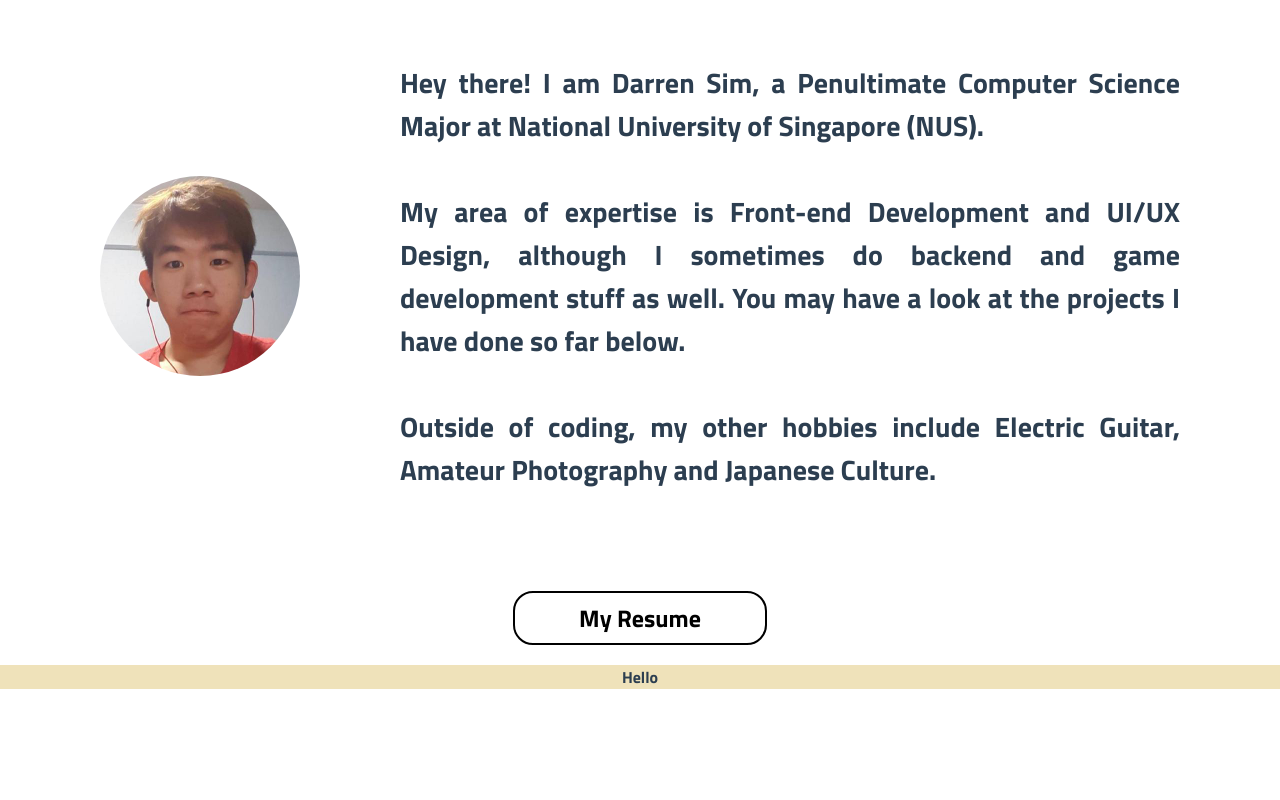
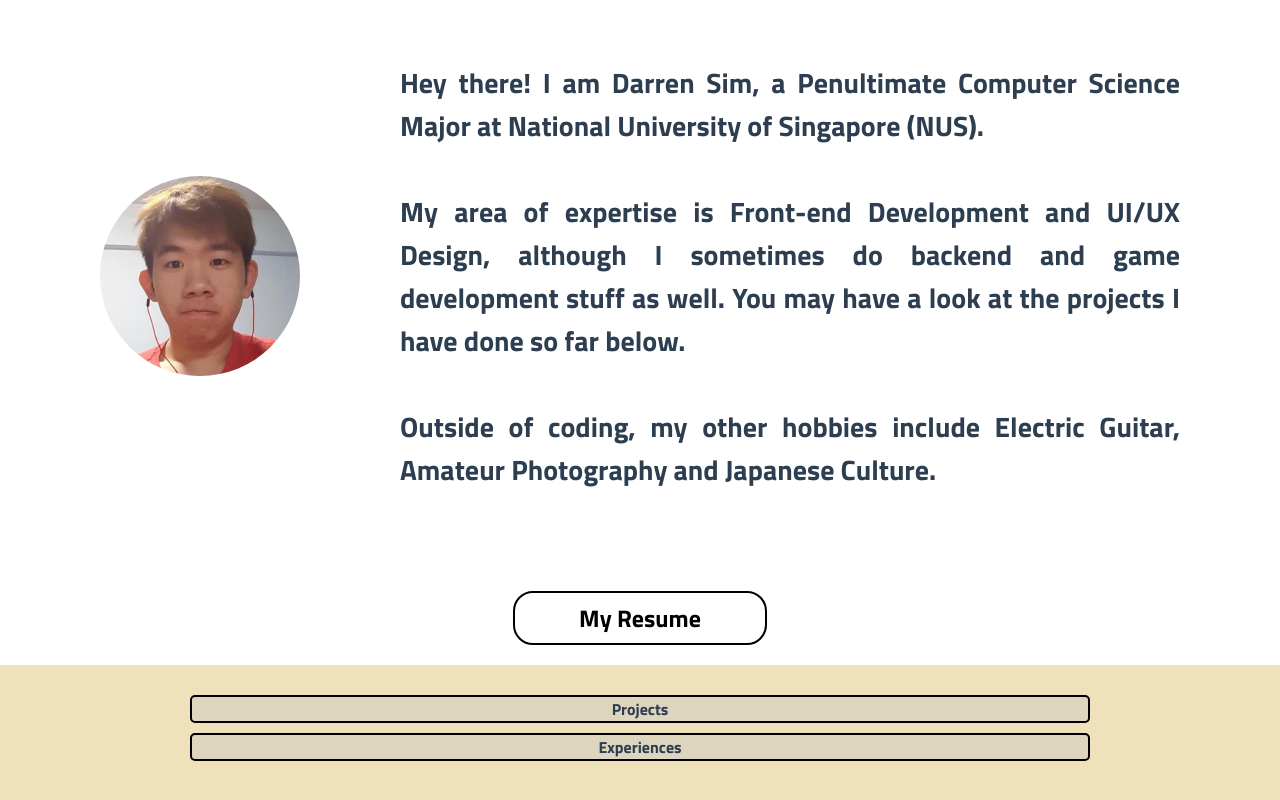
Before and after one commit to Kalsyc/kalsycdotcom, a Vue app in the folder kalsyc-app/: page / in a window 1280 px wide. Shown: the part 312-1112 px from the top of the page. Before the commit the page ends 1001 px from the top, so only its background shows below. Built offline with nearby package versions, Linux system fonts and the light colour scheme.

Commit message:
Place writeup into repo

```diff
--- a/kalsyc-app/src/components/MainGrid/MainGrid.css
+++ b/kalsyc-app/src/components/MainGrid/MainGrid.css
@@ -1,6 +1,30 @@
 .wrapper {
   background-color: #efe2ba;
+  min-height: 200px;
 }
 
-.dropdown-wrapper {
+.s-wrapper {
+  display: block;
+  height: auto;
+  width: inherit;
+  padding-top: 20px;
+  padding-bottom: 20px;
 }
+
+.s-projects-div {
+  margin: 10px auto 10px auto;
+  background-color: #ddd5bd;
+  border: solid black 2px;
+  border-radius: 5px 5px 5px 5px;
+  height: auto;
+  width: 70%;
+}
+
+.s-experiences-div {
+  margin: 10px auto 10px auto;
+  background-color: #ddd5bd;
+  border: solid black 2px;
+  border-radius: 5px 5px 5px 5px;
+  height: auto;
+  width: 70%;
+}
--- a/kalsyc-app/src/components/MainGrid/MainGrid.html
+++ b/kalsyc-app/src/components/MainGrid/MainGrid.html
@@ -1,5 +1,10 @@
 <div className="wrapper">
-  <div className="dropdown-wrapper">
-    Hello
+  <div className="s-wrapper">
+    <div className="s-projects-div">
+      Projects
+    </div>
+    <div className="s-experiences-div">
+      Experiences
+    </div>
   </div>
 </div>
--- a/kalsyc-app/src/components/MainGrid/MainGrid.vue
+++ b/kalsyc-app/src/components/MainGrid/MainGrid.vue
@@ -3,9 +3,11 @@
 
 <script lang="ts">
   import { Ref, ref } from 'vue';
+  import Project from '../Project/Project.vue';
 
   export default {
     name: 'main-grid',
+    components: { Project },
     setup() {
       const currentToggle: Ref<string> = ref<string>('projects');
     },
--- a/kalsyc-app/src/components/Project/Project.html
+++ b/kalsyc-app/src/components/Project/Project.html
@@ -0,0 +1,5 @@
+<div className="wrapper">
+  <div className="s-wrapper">
+    Testing
+  </div>
+</div>
```
Also changed, not shown: kalsyc-app/src/assets/writeup/experiences.ts (added, +53 -0 lines), kalsyc-app/src/assets/writeup/projects.ts (added, +40 -0 lines).
